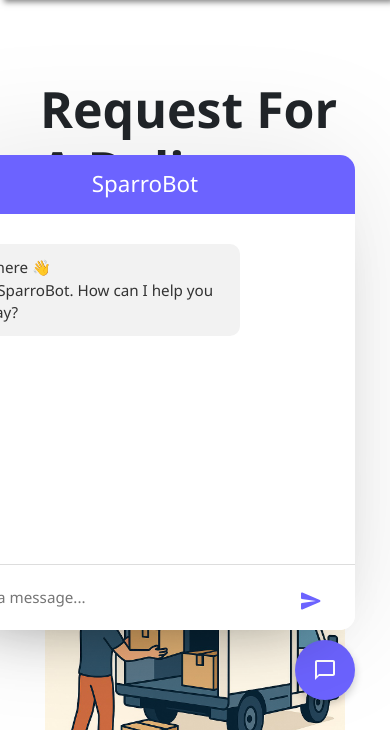
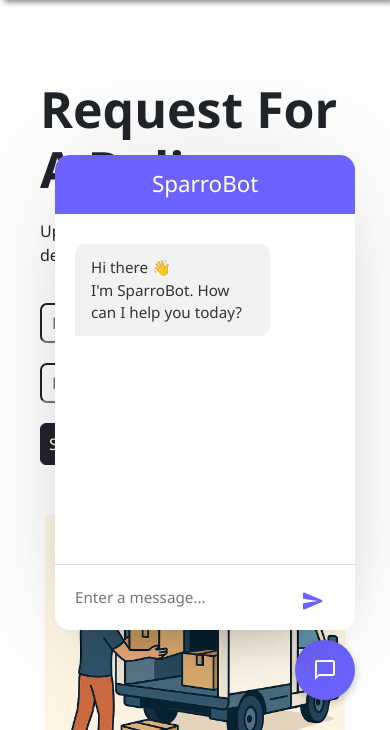
Before and after one commit to CodeCrewSIH/CodeCrew-SIH, a plain HTML site: page Frontend/index.html in a window 390 px wide. Both pictures are taken after a click on the button 325 px from the left and 784 px from the top of the page. Shown: the part 114-844 px from the top of the page. Drawn offline with nearby package versions, Linux system fonts and the light colour scheme; some packages are replaced by stand-ins of ours.

Commit message:
add media query to the chat bot

```diff
--- a/Frontend/index.html
+++ b/Frontend/index.html
@@ -223,7 +223,7 @@
     <!-- Simple chat icon SVG -->
     <svg xmlns="http://www.w.org/2000/svg" height="24px" viewBox="0 0 24 24" width="24px" fill="#FFFFFF"><path d="M0 0h24v24H0V0z" fill="none"/><path d="M20 2H4c-1.1 0-2 .9-2 2v18l4-4h14c1.1 0 2-.9 2-2V4c0-1.1-.9-2-2-2zm0 14H6l-2 2V4h16v12z"/></svg>
   </button>
-  <div class="chatbot-container">
+  <div class="chatbot-container" id="td">
     <div class="chatbot-header">
       <h2>SparroBot</h2>
     </div>
--- a/Frontend/style.css
+++ b/Frontend/style.css
@@ -132,6 +132,11 @@ padding-bottom: 40px;
     width: 0px;
 }
 }
+@media (width <=636px) {
+    #td{
+width: 77%;
+}
+}
 
 .form input{
     padding: 10px;
```
